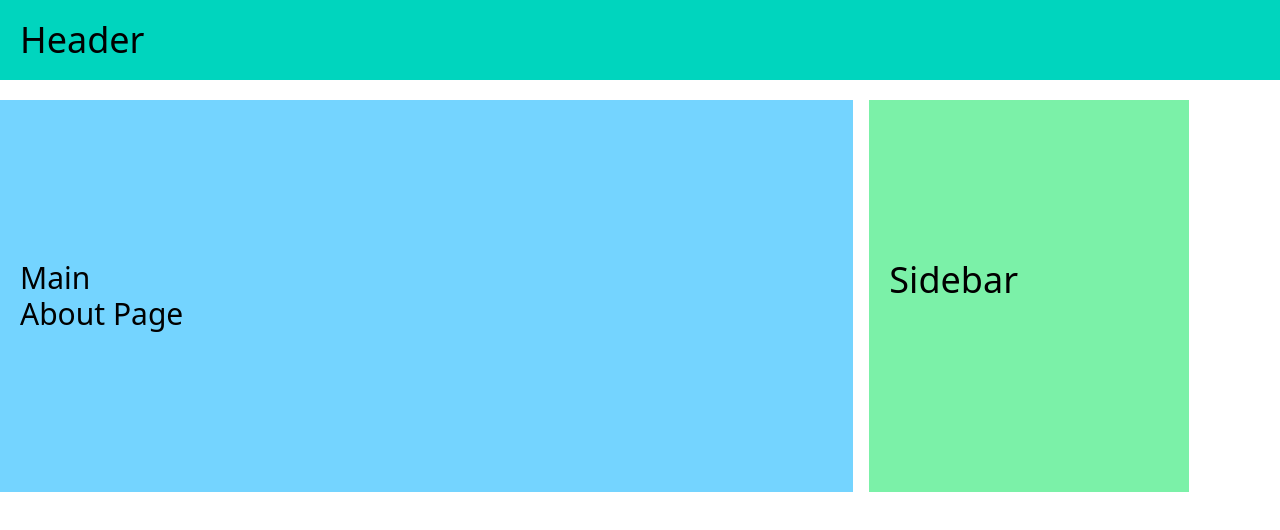
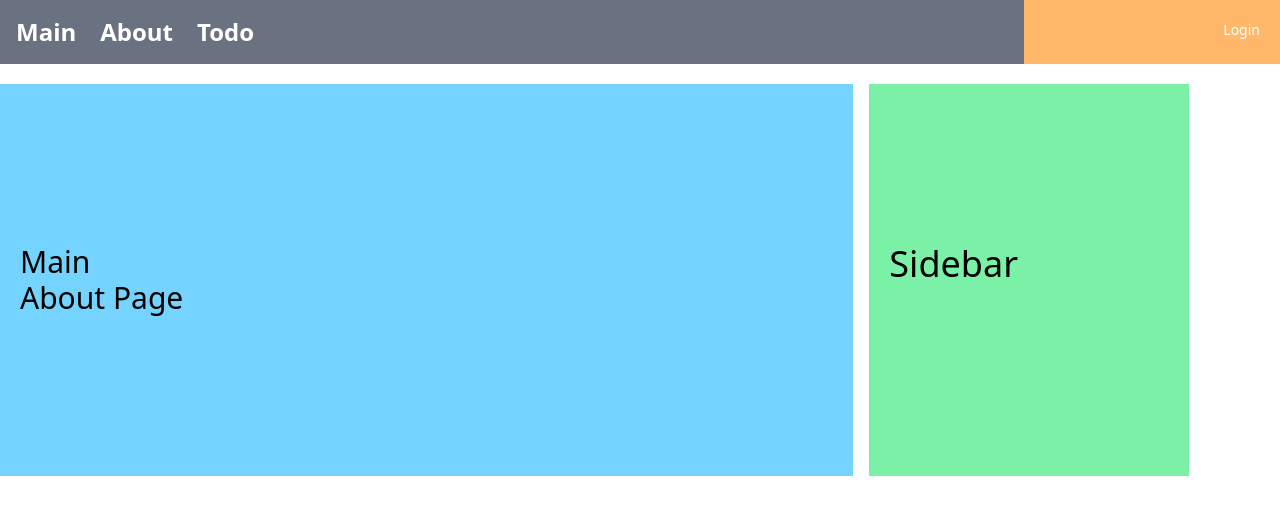
Before and after one commit to seedevk8s/3-frontend-ch2, a React (Vite) app: page /about in a window 1280 px wide. Shown: the top 530 px of the page. Built offline with nearby package versions, Linux system fonts and the light colour scheme.

Commit message:
상단 메뉴 컴포넌트 구성, BasicLayout에 상단 메뉴로 추가, pages 폴더에 todo 폴더 생성, Todo폴더내  indexPage.tsx 추가

```diff
--- a/src/components/menus/basicMenu.tsx
+++ b/src/components/menus/basicMenu.tsx
@@ -13,7 +13,7 @@ function BasicMenu() {
             <Link to={'/about'}>About</Link>
           </li>
           <li className="pr-6 text-2xl">
-            <Link to={'/todo'}>Todo</Link>
+            <Link to={'/todo/'}>Todo</Link>
           </li>
         </ul>
       </div>
--- a/src/layouts/basicLayout.tsx
+++ b/src/layouts/basicLayout.tsx
@@ -1,12 +1,11 @@
 import { Outlet } from "react-router"
+import BasicMenu from "../components/menus/basicMenu"
 
 
 function BasicLayout() {
   return (
     <>
-      <header className="bg-teal-400 p-5">
-        <h1 className="text-2xl md:text-4xl">Header</h1>
-      </header>
+      <BasicMenu />
       <div className="bg-white my-5 w-full flex flex-col space-y-4 md:flex-row md:space-x-4 md:space-y-0">
         <main className="bg-sky-300 md:w-2/3 px-5 py-40">
           <Outlet />
--- /dev/null
+++ b/src/pages/todo/indexPage.tsx
@@ -0,0 +1,14 @@
+import { Outlet } from "react-router";
+
+
+function IndexPage() {
+  return (
+    <div className="bg-amber-400 h-9">
+      Todo Index Page
+      <Outlet />
+    </div>
+
+   );
+}
+
+export default IndexPage;
```
